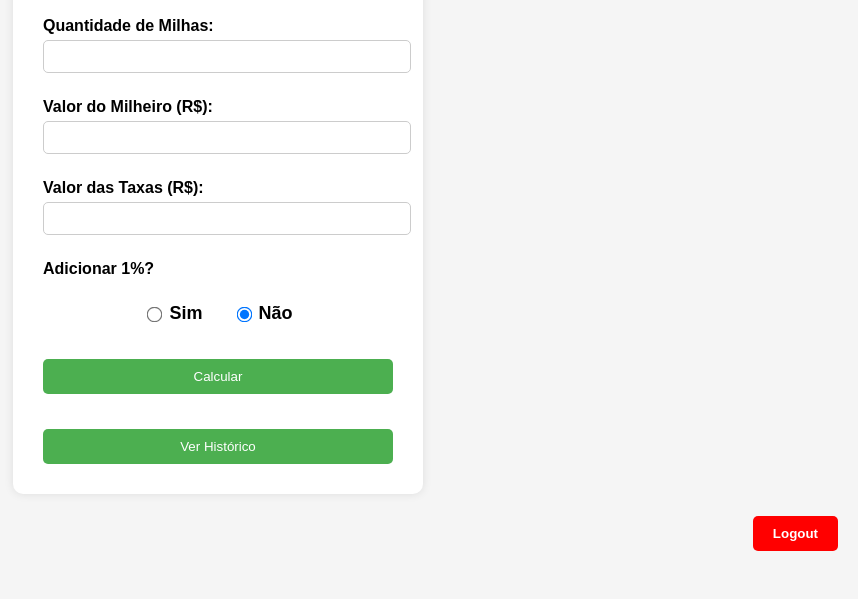
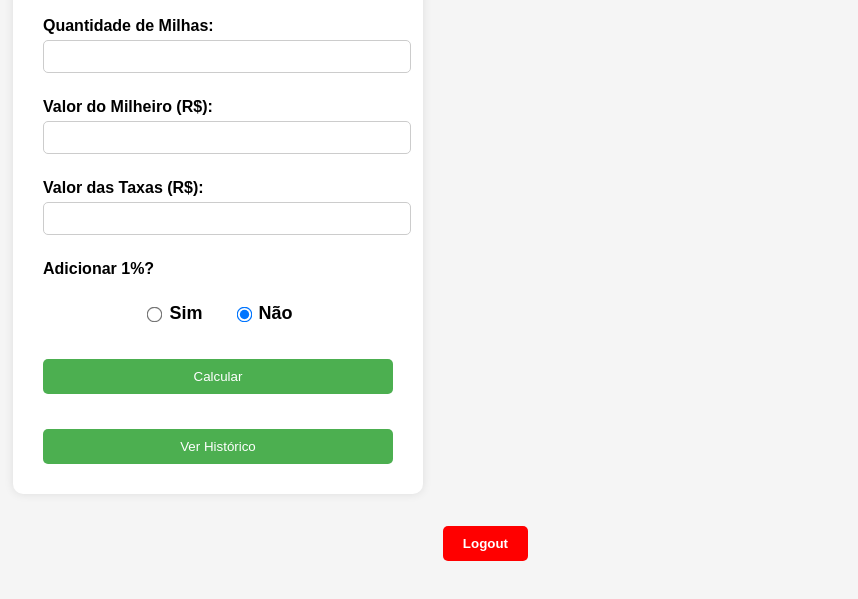
Before and after one commit to bl4ckf1r38/bl4ckf1r38.github.io, a plain HTML site: page calculadora.html in a window 1280 px wide. Shown: the part 199-798 px from the top of the page, without its empty margins (422-1280 px from the left). Drawn offline with Linux system fonts and the light colour scheme.

Commit message:
Add files via upload

```diff
--- a/style.css
+++ b/style.css
@@ -127,8 +127,8 @@ body.dark-mode .theme-toggle button {
 
 .logout {
     position: fixed;
-   top: 700px;
-    right: 20px;
+   top: 710px;
+    right: 330px;
 
 }
 
```
